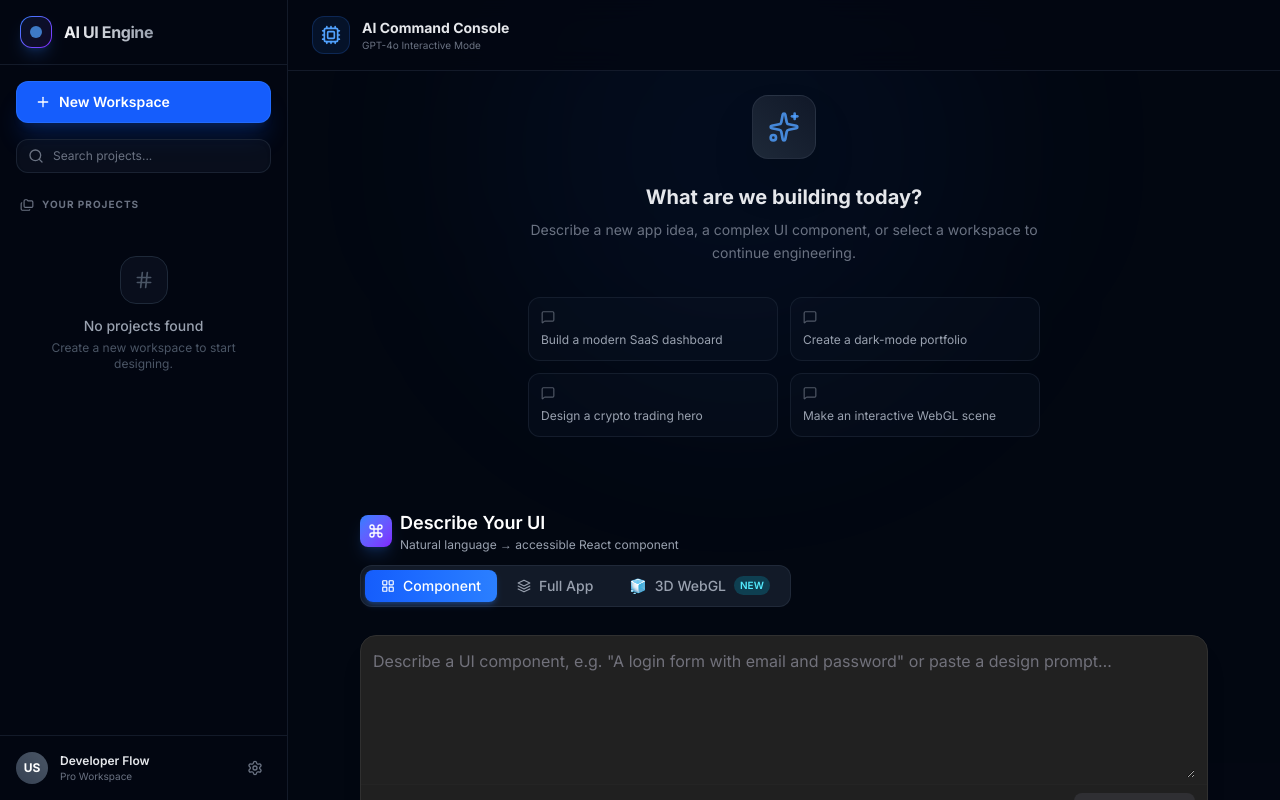
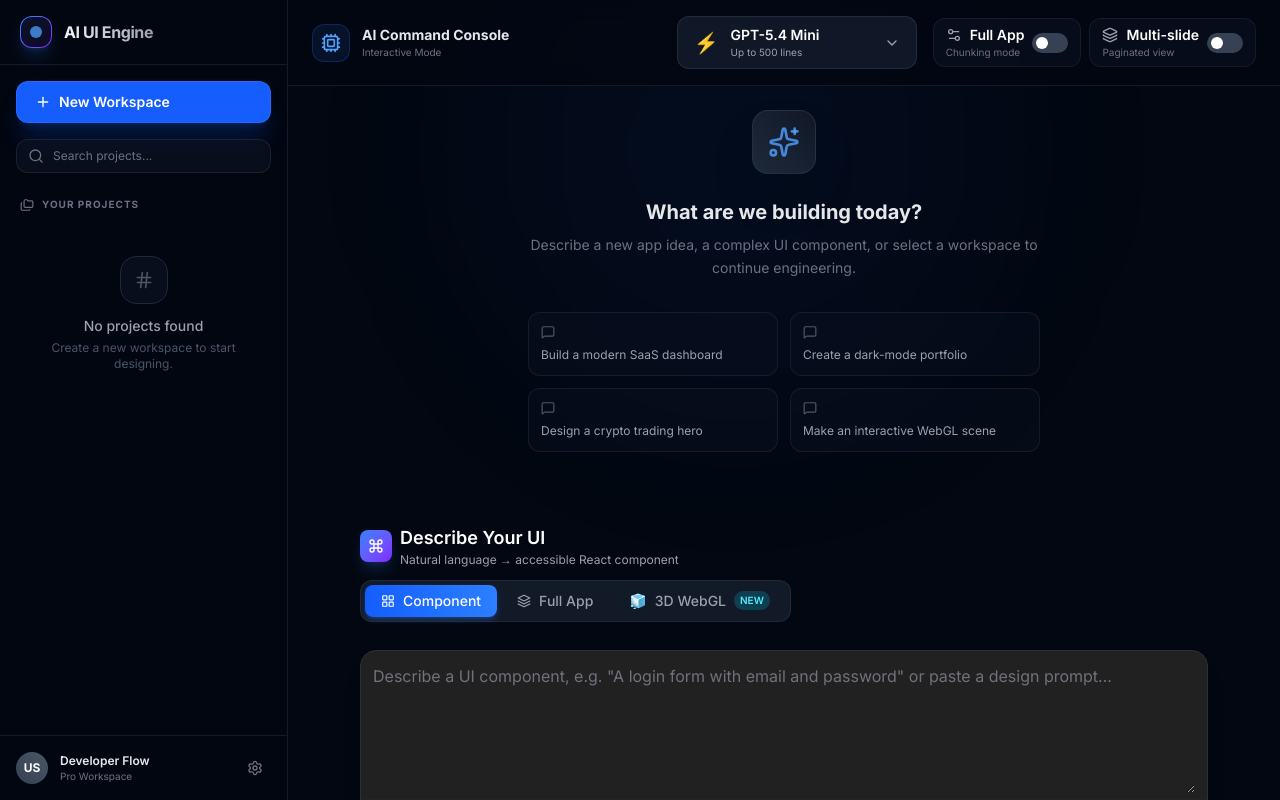
Before and after one commit to shekhargiri005-dotcom/AI-powered-accessibility-first-UI-engine, a Next.js app: page / in a window 1280 px wide. Built offline with nearby package versions, Linux system fonts and the light colour scheme.

Commit message:
fix(ui): resolve model switcher and scroll issues

```diff
--- a/app/page.tsx
+++ b/app/page.tsx
@@ -3,7 +3,7 @@
 import React, { useState, useCallback } from 'react';
 import type { GenerationMode } from '@/components/PromptInput';
 import type { PipelineStep } from '@/components/PipelineStatus';
-import { type AIModel, AI_MODELS } from '@/components/ModelSwitcher';
+import ModelSwitcher, { type AIModel, AI_MODELS } from '@/components/ModelSwitcher';
 import type { UIIntent, A11yReport, ThinkingPlan, IntentClassification } from '@/lib/validation/schemas';
 import { Menu } from 'lucide-react';
 import Sidebar from '@/components/ide/Sidebar';
@@ -303,6 +303,14 @@ export default function HomePage() {
         pt-14 lg:pt-0
       `}>
         <CenterWorkspace
+          headerControls={
+            <ModelSwitcher
+              onModelChange={setSelectedModel}
+              onFullAppModeChange={setIsFullAppMode}
+              onMultiSlideModeChange={setIsMultiSlideMode}
+              disabled={isRunning}
+            />
+          }
           onPromptSubmit={handlePromptSubmit}
           isLoading={isRunning}
           hasActiveProject={!!activeProjectId}
--- a/components/ide/CenterWorkspace.tsx
+++ b/components/ide/CenterWorkspace.tsx
@@ -30,6 +30,7 @@ interface CenterWorkspaceProps {
   onDismissThinking: () => void;
   onAskClarification: (q: string) => void;
   originalPrompt: string;
+  headerControls?: React.ReactNode;
 }
 
 export default function CenterWorkspace({
@@ -47,7 +48,8 @@ export default function CenterWorkspace({
   onChangeIntent,
   onDismissThinking,
   onAskClarification,
-  originalPrompt
+  originalPrompt,
+  headerControls
 }: CenterWorkspaceProps) {
   const scrollRef = useRef<HTMLDivElement>(null);
 
@@ -68,19 +70,20 @@ export default function CenterWorkspace({
       </div>
 
       {/* Header */}
-      <header className="flex-shrink-0 flex items-center justify-between px-6 py-4 border-b border-gray-800/60 bg-gray-950/80 backdrop-blur-md z-10">
-        <div className="flex items-center gap-3">
+      <header className="flex-shrink-0 flex flex-wrap items-center justify-between px-6 py-4 border-b border-gray-800/60 bg-gray-950/80 backdrop-blur-md z-10 gap-4">
+        <div className="flex items-center gap-3 shrink-0">
           <div className="p-2 border border-blue-500/20 bg-blue-500/10 rounded-xl">
             <Cpu className="w-5 h-5 text-blue-400" />
           </div>
           <div>
             <h1 className="text-sm font-bold text-gray-200">AI Command Console</h1>
-            <p className="text-[10px] text-gray-500">GPT-4o Interactive Mode</p>
+            <p className="text-[10px] text-gray-500">Interactive Mode</p>
           </div>
         </div>
-        <div className="flex items-center gap-2">
+        <div className="flex items-center gap-4 flex-wrap justify-end flex-1">
+          {headerControls}
           {stage === 'generating' && (
-            <span className="flex items-center gap-2 text-xs text-blue-400 bg-blue-500/10 px-3 py-1.5 rounded-full border border-blue-500/20 animate-pulse">
+            <span className="flex items-center gap-2 text-xs text-blue-400 bg-blue-500/10 px-3 py-1.5 rounded-full border border-blue-500/20 animate-pulse shrink-0">
               <Sparkles className="w-3.5 h-3.5" />
               Synthesizing UI...
             </span>
@@ -94,7 +97,7 @@ export default function CenterWorkspace({
         className="flex-1 overflow-y-auto p-6 scrollbar-hide flex flex-col relative z-0"
       >
         {!showFeed ? (
-          <div className="flex-1 flex flex-col items-center justify-center text-center max-w-lg mx-auto mb-12">
+          <div className="flex-1 flex flex-col items-center justify-center text-center max-w-lg mx-auto mb-12 flex-shrink-0">
             <div className="w-16 h-16 rounded-2xl bg-gradient-to-tr from-gray-800 to-gray-900 border border-gray-700/50 flex items-center justify-center mb-6 shadow-2xl">
               <Sparkles className="w-8 h-8 text-blue-400/80" />
             </div>
@@ -121,7 +124,7 @@ export default function CenterWorkspace({
             </div>
           </div>
         ) : (
-          <div className="max-w-3xl mx-auto w-full space-y-6 pb-4">
+          <div className="max-w-3xl mx-auto w-full space-y-6 pb-4 flex-shrink-0">
             {/* User Prompt Bubble */}
             {originalPrompt && (
               <div className="flex justify-end mb-6">
```
